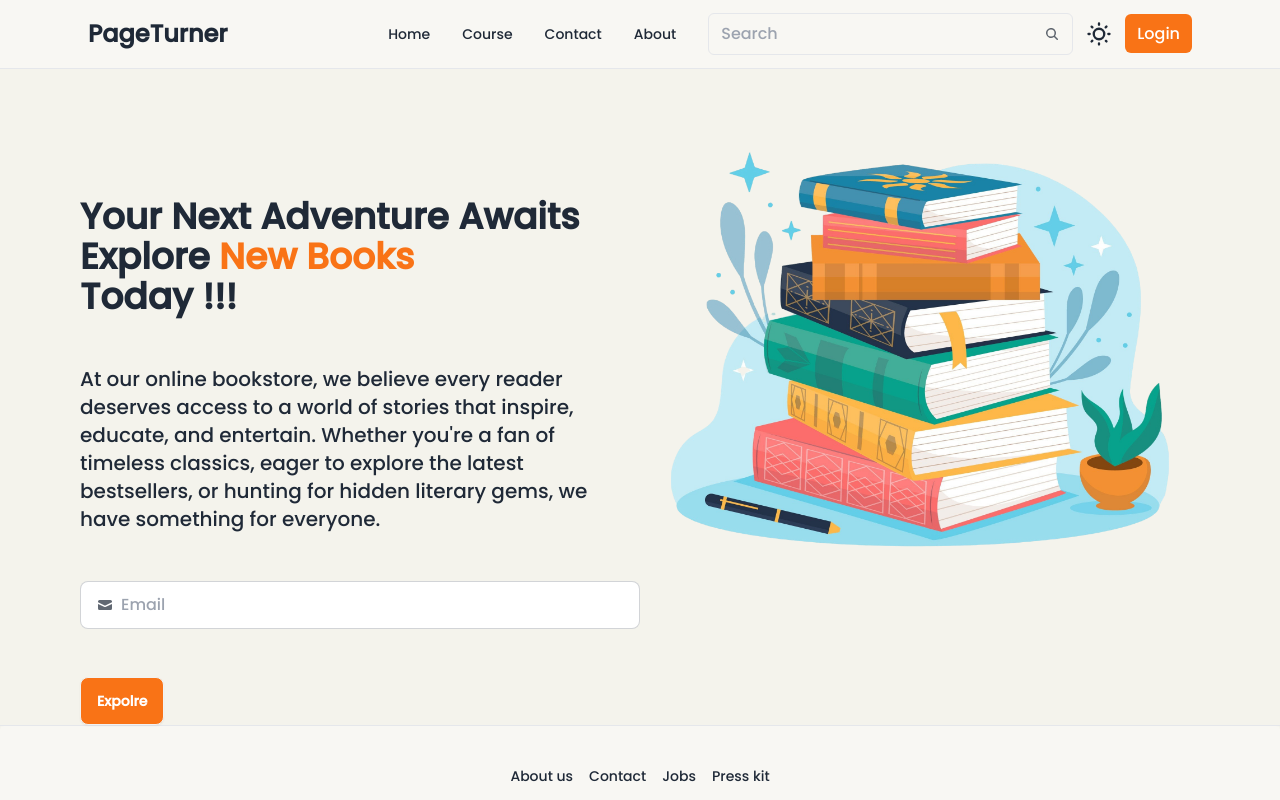
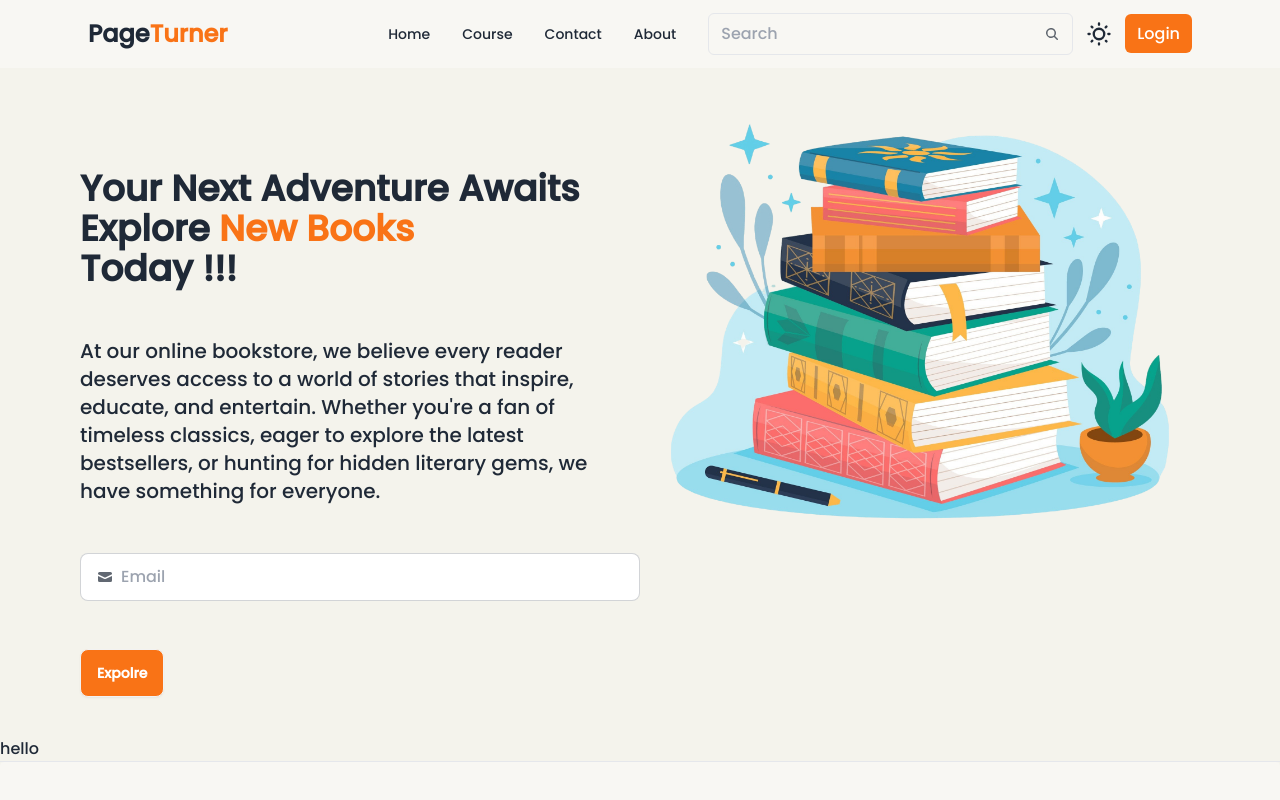
Before and after one commit to vaishu249/book-store-website, a React (Vite) app in the folder Frontend/: page / in a window 1280 px wide. Shown: the top 800 px of the page. Built offline with nearby package versions, Linux system fonts and the light colour scheme.

Commit message:
Add hook and create freebook file

```diff
--- a/Frontend/src/App.jsx
+++ b/Frontend/src/App.jsx
@@ -2,11 +2,13 @@ import React from 'react'
 import Navbar from './Components/Navbar'
 import Banner from './Components/Banner'
 import Footer from './Components/Footer'
+import Freebook from './Components/Freebook'
 const App = () => {
   return (
     <div >
       <Navbar/>
       <Banner/>
+      <Freebook/>
       <Footer/>
     </div>
   )
--- a/Frontend/src/Components/Banner.jsx
+++ b/Frontend/src/Components/Banner.jsx
@@ -3,7 +3,7 @@ import BannerImg from "../../public/baner.png"
 const Banner = () => {
     return (
         <>
-            <div className='max-w-screen-2x1 container mx-auto md:px-20 px-4 flex flex-col md:flex-row'>
+            <div className='max-w-screen-2x1 container mx-auto md:px-20 px-4 flex flex-col md:flex-row my-10'>
                 <div className='w-full md:w-1/2 mt-12 md:mt-32 order-2 md:order-1 '>
                     <div className='space-y-12'>
                         <h1 className='text-4xl font-bold '>
--- a/Frontend/src/Components/Footer.jsx
+++ b/Frontend/src/Components/Footer.jsx
@@ -4,7 +4,7 @@ const Footer = () => {
     return (
         <div>
             <hr/>
-            <footer className="footer footer-center bg-background-color text-base-content rounded p-10">
+            <footer className="footer footer-center bg-background-color text-base-content rounded p-10 ">
                 <nav className="grid grid-flow-col gap-4">
                     <a className="link link-hover">About us</a>
                     <a className="link link-hover">Contact</a>
--- /dev/null
+++ b/Frontend/src/Components/Freebook.jsx
@@ -0,0 +1,11 @@
+import React from 'react'
+
+const Freebook = () => {
+  return (
+    <div>
+      hello
+    </div>
+  )
+}
+
+export default Freebook
--- a/Frontend/src/Components/Navbar.jsx
+++ b/Frontend/src/Components/Navbar.jsx
@@ -1,4 +1,4 @@
-import React from 'react'
+import React, { useEffect, useState } from 'react'
 
 const Navbar = () => {
     const navItems = (
@@ -9,11 +9,26 @@ const Navbar = () => {
             <li><a>About</a></li>
         </>
     );
+    const [sticky, setSticky] = useState(false)
+    useEffect(() => {
+        const handleScroll = () => {
+            if (window.scrollY > 0) {
+                setSticky(true)
+            }
+            else {
+                setSticky(false)
+            }
+        }
+        window.addEventListener('scroll', handleScroll)
+        return ()=>{
+            window.removeEventListener('scroll', handleScroll)
+        }
+    }, [])
 return (
     <>
-            <div className='bg-background-color'>
-                <div className='max-w-screen-2x1 container mx-auto md:px-20 px-4 '>
-                    <div className="navbar bg-base-100 bg-background-color">
+        <div className={`bg-background-color fixed top-0 left-0 right-0  ${sticky?"sticky-navbar shadow-md bf-base-200 transition-all ease-in-out":""}`}>
+            <div className='max-w-screen-2x1 container mx-auto md:px-20 px-4'>
+                <div className="navbar bg-background-color">
                     <div className="navbar-start">
                         <div className="dropdown">
                             <div tabIndex={0} role="button" className="btn btn-ghost lg:hidden">
@@ -36,7 +51,7 @@ const Navbar = () => {
                                 {navItems}
                             </ul>
                         </div>
-                            <a className="text-2xl font-bold cursor-pointer">PageTurner</a>
+                        <a className="text-2xl font-bold cursor-pointer">Page<span className='text-orange-500'>Turner</span></a>
                     </div>
                     <div className="navbar-end space-x-3">
                         <div className="navbar-center hidden lg:flex">
@@ -88,7 +103,7 @@ const Navbar = () => {
                 </div>
             </div>
         </div>
-            <hr/>
+        <hr />
     </>
 )
 }
```
Lines whose indentation alone changed are shown as unchanged.
